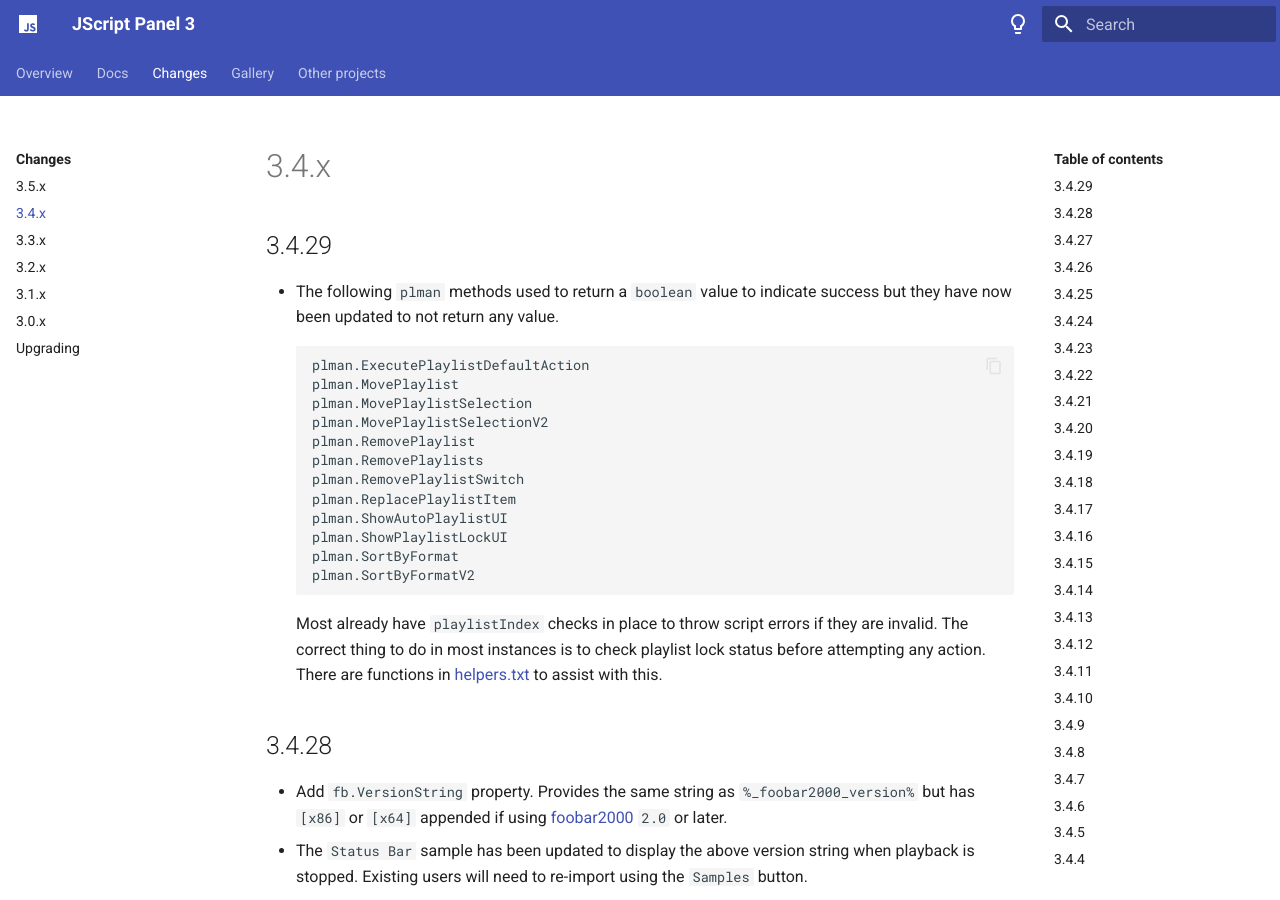
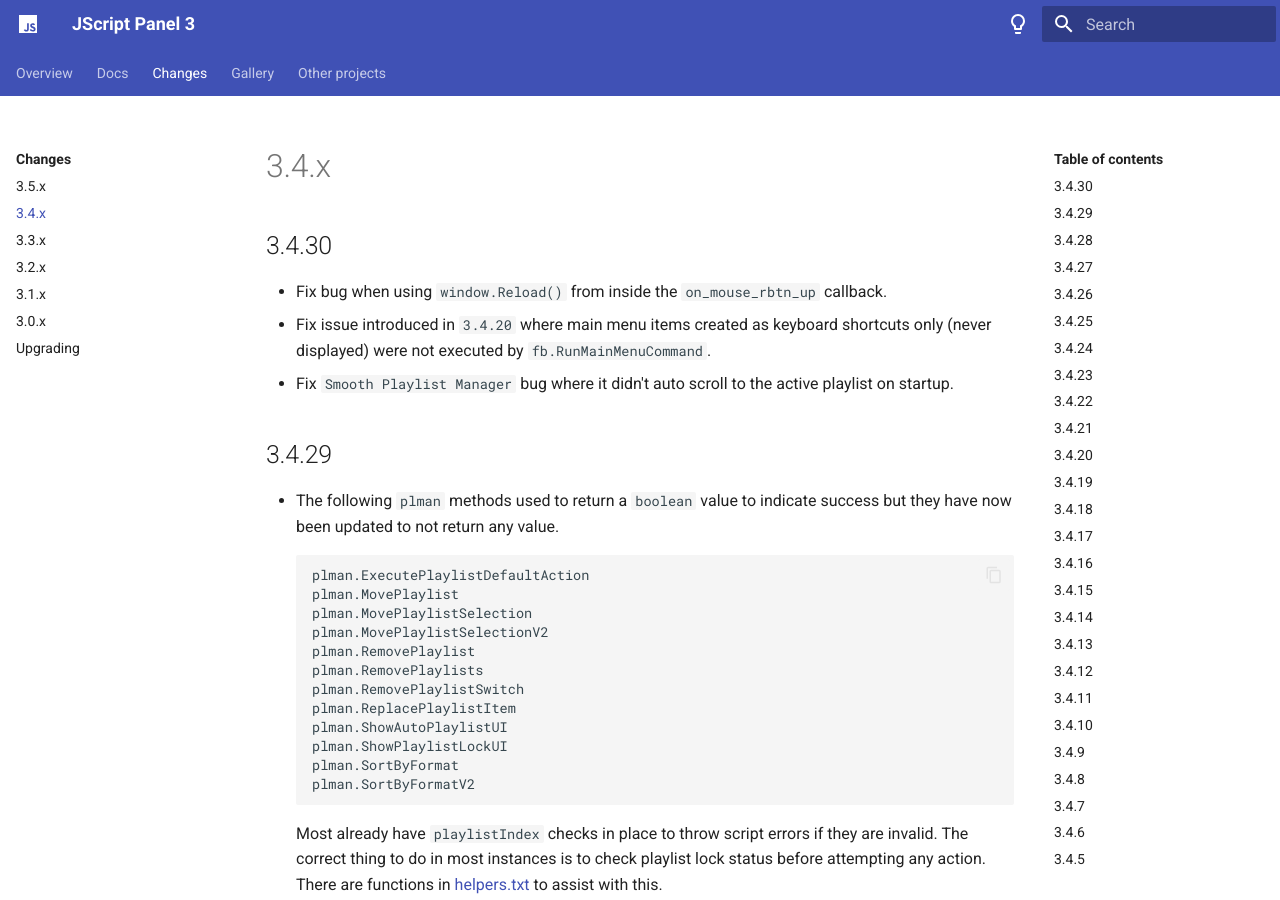
Before and after one commit to jscript-panel/jscript-panel.github.io, an MkDocs documentation site: the page built from docs/docs/changes/3-4-x.md, in a window 1280 px wide and 900 px high. Built offline with MkDocs 1.6.1 and Material for MkDocs 9.7.7, drawn with Linux system fonts in a browser that asks for light colours.

Commit message:
Update 3-4-x.md

````diff
--- a/docs/docs/changes/3-4-x.md
+++ b/docs/docs/changes/3-4-x.md
@@ -1,3 +1,8 @@
+## 3.4.30
+- Fix bug when using `window.Reload()` from inside the `on_mouse_rbtn_up` callback.
+- Fix issue introduced in `3.4.20` where main menu items created as keyboard shortcuts only (never displayed) were not executed by `fb.RunMainMenuCommand`.
+- Fix `Smooth Playlist Manager` bug where it didn't auto scroll to the active playlist on startup.
+
 ## 3.4.29
 - The following `plman` methods used to return a `boolean` value to indicate success but they have now been updated to not return any value.
 ```
````
